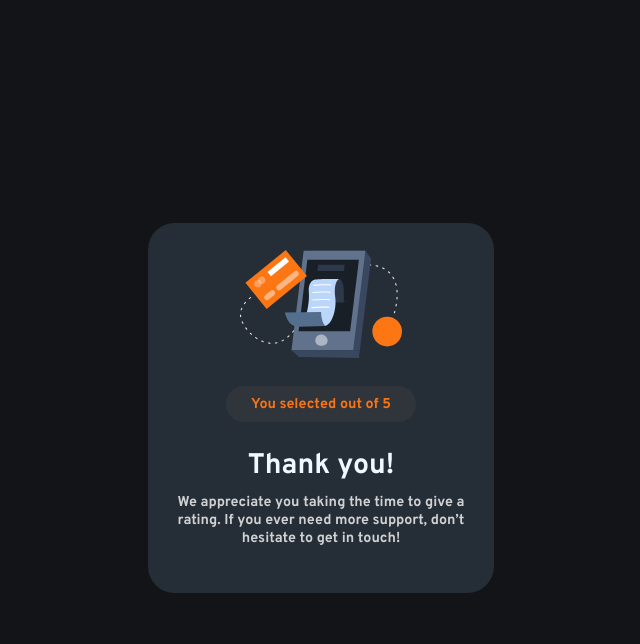
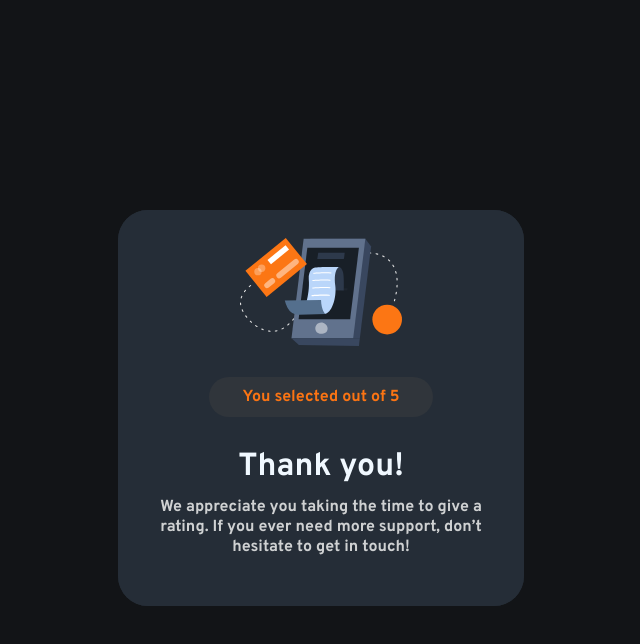
Before and after one commit to kimodev1990/interactive-preview, a plain HTML site: page index.html in a window 1280 px wide. Both pictures are taken after a click on the button "SUBMIT". Shown: the whole page, without its empty margins (319-959 px from the left). Drawn offline with Linux system fonts and the light colour scheme; a web font is replaced by a local one.

Commit message:
Add files via upload

```diff
--- a/style.css
+++ b/style.css
@@ -12,18 +12,17 @@ body {
 }
 
 h1 {
-    font-size: clamp(0.1rem, -0.042rem + 2.269vw, 2rem);
+    font-size: clamp(0.7rem, 0.274rem + 6.82vw, 2rem);
 }
 
 h3 {
-    font-size: clamp(0.1rem, 0.033rem + 1.075vw, 1rem);
+    font-size: clamp(0.3rem, 0.07rem + 3.672vw, 1rem);
 }
 
 h4 {
-    font-size: clamp(0.1rem, 0.033rem + 1.075vw, 1rem);
+    font-size: clamp(0.3rem, 0.07rem + 3.672vw, 1rem);
 }
 
-@media(min-width:270px) {
 
 .main-container {
     display: flex;
@@ -31,9 +30,11 @@ h4 {
     align-items: flex-start;
     justify-content: center;
     background-color: hsl(213, 19%, 18%);
-        width: 27%;
-        padding: clamp(0.1rem, -0.032rem + 2.119vw, 1.875rem);
-        border-radius: clamp(0.1rem, -0.032rem + 2.119vw, 1.875rem);
+    width: 100%;
+    width: clamp(8rem, 2.306rem + 91.1vw, 25.366rem);
+    height: clamp(8rem, 2.523rem + 87.638vw, 24.706rem);
+    padding: clamp(0.7rem, 0.315rem + 6.164vw, 1.875rem);
+    border-radius: clamp(0.7rem, 0.315rem + 6.164vw, 1.875rem);
 }
 
 .star {
@@ -41,8 +42,8 @@ h4 {
     align-items: center;
     justify-content: center;
     background-color: hsl(213, 10%, 21%);
-        width: clamp(0.1rem, -0.079rem + 2.866vw, 2.5rem);
-        height: clamp(0.1rem, -0.079rem + 2.866vw, 2.5rem);
+    width: clamp(0.8rem, 0.243rem + 8.918vw, 2.5rem);
+    height: clamp(0.8rem, 0.243rem + 8.918vw, 2.5rem);
     border-radius: 50%;
 }
 
@@ -59,13 +60,13 @@ h4 {
     display: flex;
     justify-content: space-between;
     width: 100%;
-        margin-bottom: clamp(0.1rem, -0.009rem + 1.747vw, 1.563rem);
+    margin-bottom: clamp(0.4rem, 0.019rem + 6.101vw, 1.563rem);
 }
 
 .btn {
     background-color: hsl(213, 10%, 21%);
-        width: clamp(0.1rem, -0.125rem + 3.606vw, 3.12rem);
-        height: clamp(0.1rem, -0.125rem + 3.606vw, 3.12rem);
+    width: clamp(1rem, 0.305rem + 11.121vw, 3.12rem);
+    height: clamp(1rem, 0.305rem + 11.121vw, 3.12rem);
     border-radius: 50%;
     border: none;
     color: rgb(163, 164, 165);
@@ -88,7 +89,7 @@ h4 {
     align-self: center;
     width: 100%;
     background-color: hsl(25, 97%, 53%);
-        border-radius: clamp(0.1rem, -0.032rem + 2.119vw, 1.875rem);
+    border-radius: clamp(0.7rem, 0.315rem + 6.164vw, 1.875rem);
     border: 1px solid black;
     color: antiquewhite;
 
@@ -112,33 +113,42 @@ h4 {
     flex-direction: column;
     align-items: center;
     justify-content: center;
-        width: 27%;
-        padding: clamp(0.1rem, -0.032rem + 2.119vw, 1.875rem);
-        border-radius: clamp(0.1rem, -0.032rem + 2.119vw, 1.875rem);
+    width: clamp(8rem, 2.306rem + 91.1vw, 25.366rem);
+    height: clamp(8rem, 2.523rem + 87.638vw, 24.706rem);
+    padding: clamp(0.7rem, 0.315rem + 6.164vw, 1.875rem);
+    border-radius: clamp(0.7rem, 0.315rem + 6.164vw, 1.875rem);
     background-color: hsl(213, 19%, 18%);
     text-align: center;
 }
 
 .sub-container h1 {
     margin-bottom: 0;
-        margin-top: clamp(0.1rem, -0.032rem + 2.119vw, 1.875rem);
+    margin-top: clamp(0.7rem, 0.315rem + 6.164vw, 1.875rem);
     color: aliceblue;
+}
+
+.mobile-image {
+    width: clamp(3rem, 0.664rem + 37.377vw, 10.125rem);
+    height: clamp(1rem, -1.018rem + 32.294vw, 7.156rem);
+}
+
+.mobile-image>img {
+    width: 100%;
 }
 
 .rate-result-bg {
     background-color: hsl(213, 10%, 21%);
-        border-radius: clamp(0.1rem, 0.014rem + 1.373vw, 1.25rem);
+    border-radius: clamp(0.3rem, -0.011rem + 4.984vw, 1.25rem);
     width: 65%;
-        margin-top: clamp(0.1rem, -0.009rem + 1.747vw, 1.563rem);
+    margin-top: 1.563rem;
 }
 
 .rate-result-bg>h4 {
     color: hsl(25, 97%, 53%);
-        margin: clamp(0.1rem, 0.061rem + 0.627vw, 0.625rem) 0;
+    margin: clamp(0.1rem, -0.072rem + 2.754vw, 0.625rem) 0;
 }
 
 .last-para>h4 {
-        margin-top: clamp(0.1rem, 0.061rem + 0.627vw, 0.625rem);
+    margin-top: clamp(0.1rem, -0.072rem + 2.754vw, 0.625rem);
     color: rgb(207, 209, 210);
 }
-}
```
Also changed, not shown: 1 other file. Lines whose indentation alone changed are shown as unchanged.
